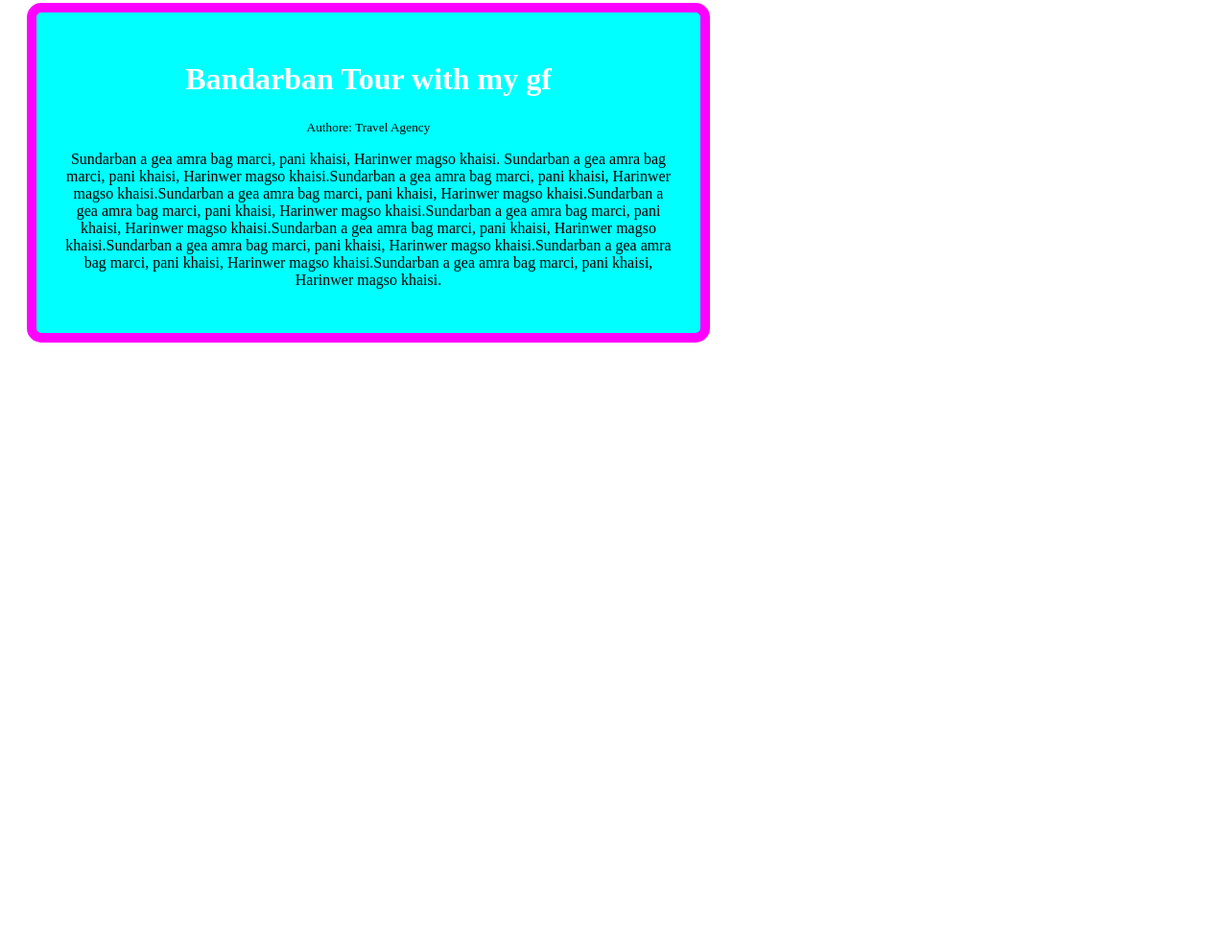
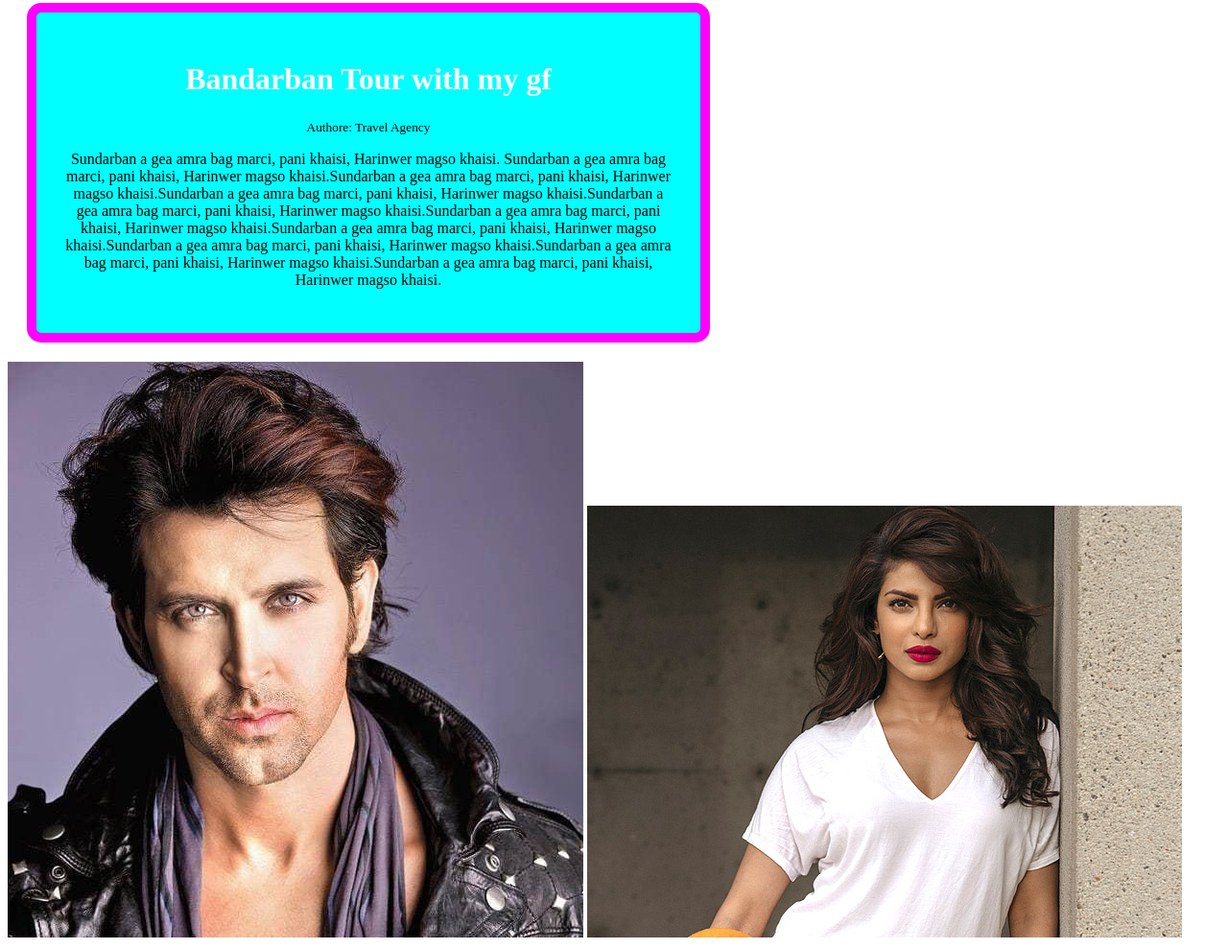
Before and after one commit to Al-Amin5657/my-fourth-repo, a plain HTML site: page my-blogs.html in a window 1280 px wide. Shown: the part 783-1772 px from the top of the page at 96% size. Before the commit the page ends 1160 px from the top, so only its background shows below. Drawn offline with Linux system fonts and the light colour scheme.

Commit message:
image added

```diff
--- a/my-blogs.html
+++ b/my-blogs.html
@@ -67,5 +67,7 @@
     <small>Authore: Travel Agency</small>
     <p>Sundarban a gea amra bag marci, pani khaisi, Harinwer magso khaisi. Sundarban a gea amra bag marci, pani khaisi, Harinwer magso khaisi.Sundarban a gea amra bag marci, pani khaisi, Harinwer magso khaisi.Sundarban a gea amra bag marci, pani khaisi, Harinwer magso khaisi.Sundarban a gea amra bag marci, pani khaisi, Harinwer magso khaisi.Sundarban a gea amra bag marci, pani khaisi, Harinwer magso khaisi.Sundarban a gea amra bag marci, pani khaisi, Harinwer magso khaisi.Sundarban a gea amra bag marci, pani khaisi, Harinwer magso khaisi.Sundarban a gea amra bag marci, pani khaisi, Harinwer magso khaisi.Sundarban a gea amra bag marci, pani khaisi, Harinwer magso khaisi.</p>
     </div>
+    <img src="Hrithik.jpg" alt="">
+    <img src="prianka.jpg" alt="">
 </body>
 </html>
```
Also changed, not shown: Hrithik.jpg (added), prianka.jpg (added).
